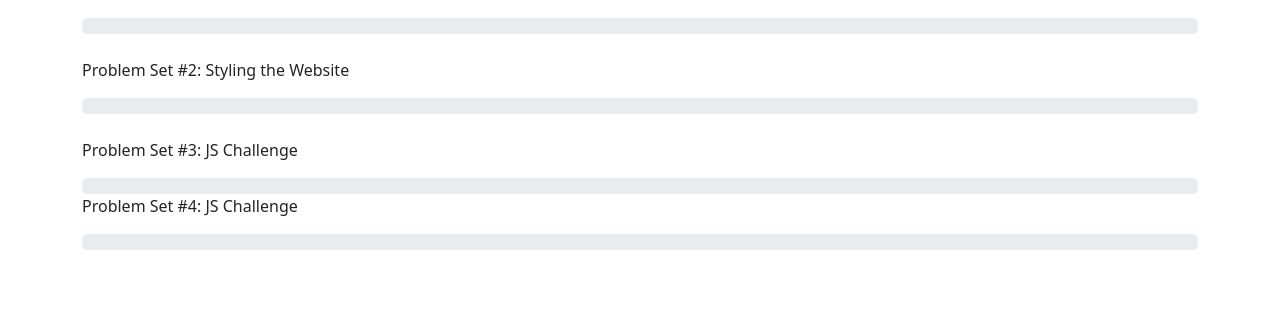
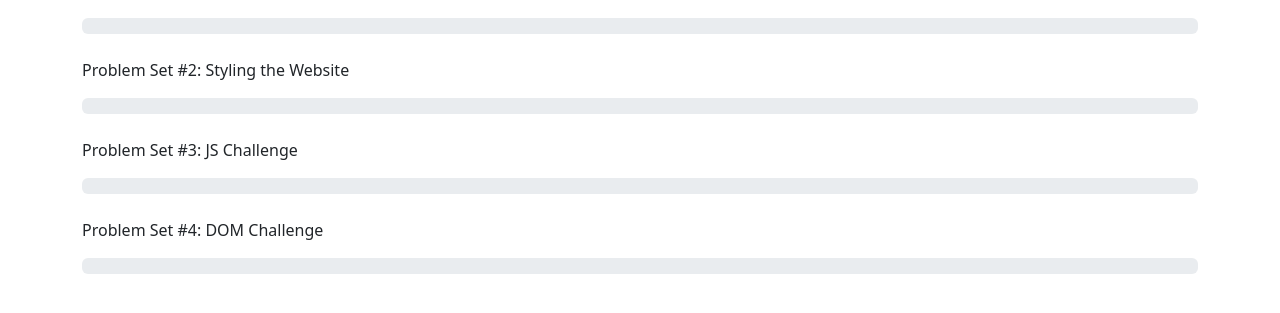
Before and after one commit to boyuan12/course, a Django app: page /gradebook in a window 1280 px wide. Shown: the part 134-447 px from the top of the page. Run offline with Django 4.2, Linux system fonts and the light colour scheme; the visitor is signed in with stand-in values (Sample User, id 1); data that the repository does not hold is empty; some libraries are stand-ins or nearby versions.

Commit message:
fixed more typos

```diff
--- a/webdev/templates/webdev/gradebook.html
+++ b/webdev/templates/webdev/gradebook.html
@@ -40,7 +40,8 @@
             <div class="progress-bar bg-danger" role="progressbar" style="width: {{ pset3.data.passed|div:pset3.data.all|mul:100|floatformat }}%;" aria-valuenow="{{ pset3.data.passed|div:pset3.data.all|mul:100|floatformat }}" aria-valuemin="0" aria-valuemax="100">{{ pset3.data.passed|div:pset3.data.all|mul:100|floatformat }}%</div>
         </div>
         {% endif %}
-        <p>Problem Set #4: JS Challenge</p>
+        <br>
+        <p>Problem Set #4: DOM Challenge</p>
         {% if pset4.data.passed|div:pset4.data.all >= 0.6 %}
         <div class="progress">
             <div class="progress-bar bg-success" role="progressbar" style="width: {{ pset4.data.passed|div:pset4.data.all|mul:100|floatformat }}%;" aria-valuenow="{{ pset4.data.passed|div:pset4.data.all|mul:100|floatformat }}" aria-valuemin="0" aria-valuemax="100">{{ pset4.data.passed|div:pset4.data.all|mul:100|floatformat }}%</div>
```
